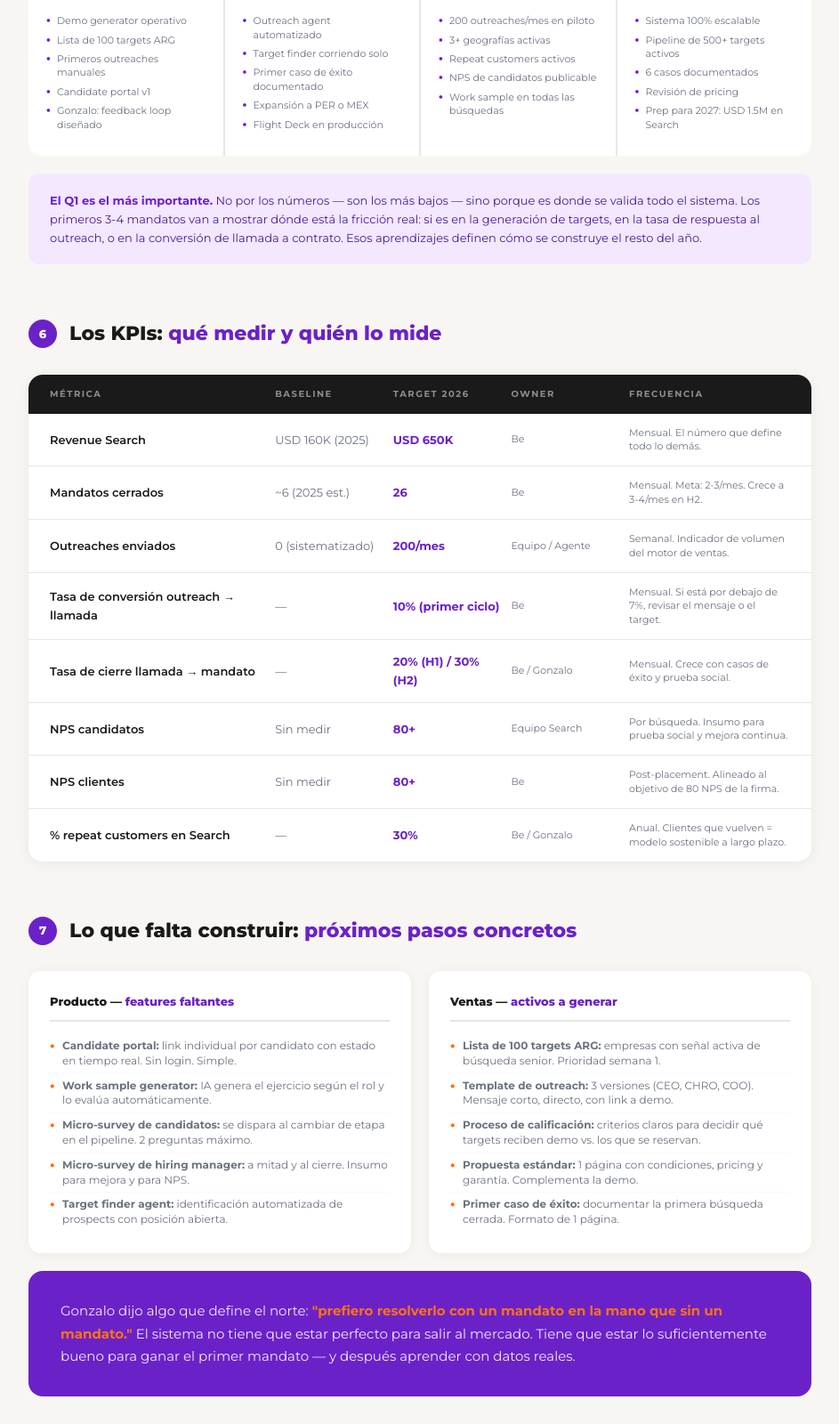
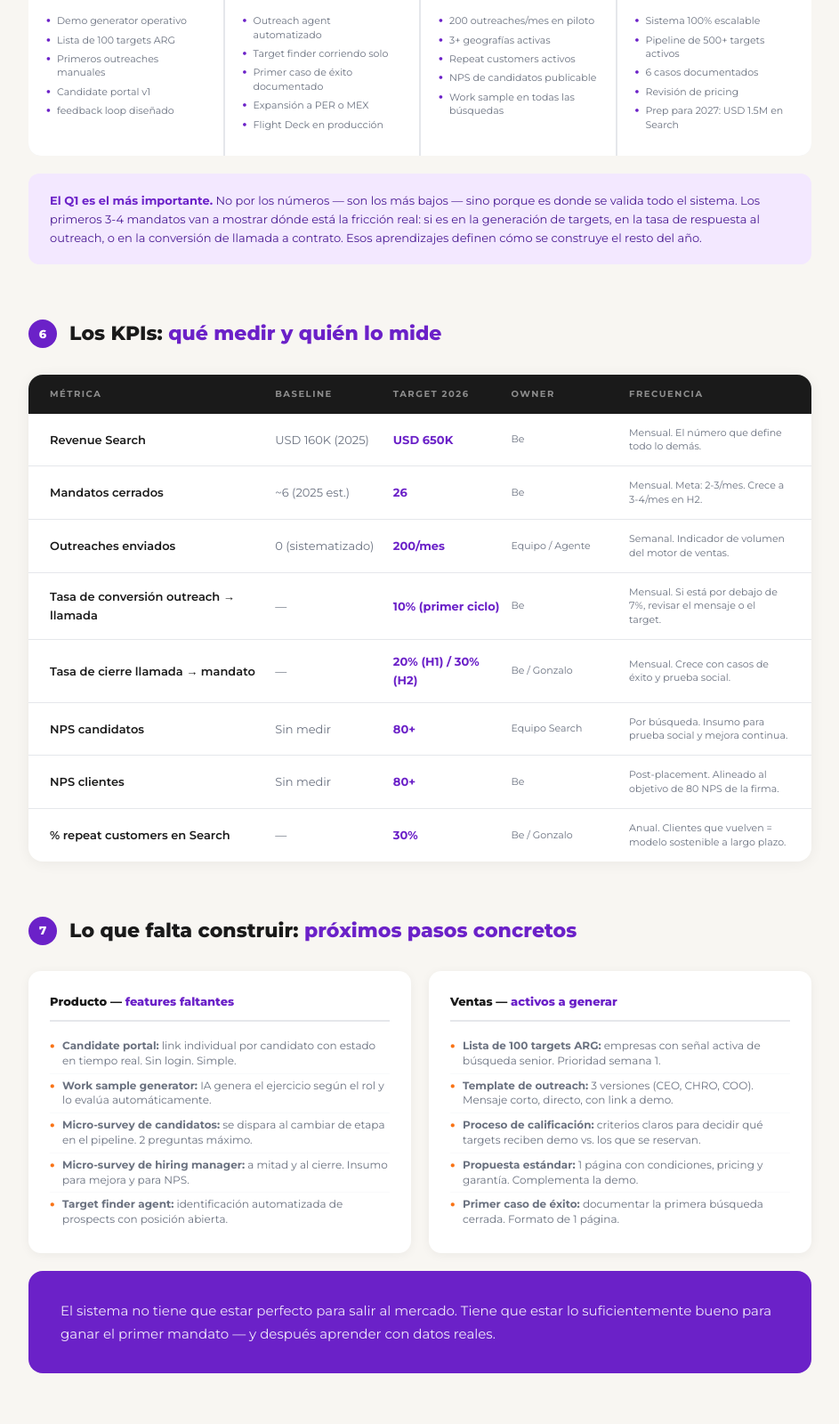
Before and after one commit to belu-garcia/possybl, a plain HTML site: page index.html in a window 1280 px wide. Shown: the part 3970-5570 px from the top of the page at 89% size, without its empty margins (168-1111 px from the left). Drawn offline with Linux system fonts and the light colour scheme.

Commit message:
Update index.html

```diff
--- a/index.html
+++ b/index.html
@@ -783,7 +783,7 @@
           <li>Lista de 100 targets ARG</li>
           <li>Primeros outreaches manuales</li>
           <li>Candidate portal v1</li>
-          <li>Gonzalo: feedback loop diseñado</li>
+          <li>feedback loop diseñado</li>
         </ul>
       </div>
       <div class="roadmap-phase">
@@ -937,7 +937,7 @@
     </div>
 
     <div class="premise">
-      <p>Gonzalo dijo algo que define el norte: <strong>"prefiero resolverlo con un mandato en la mano que sin un mandato."</strong> El sistema no tiene que estar perfecto para salir al mercado. Tiene que estar lo suficientemente bueno para ganar el primer mandato — y después aprender con datos reales.</p>
+      <p>El sistema no tiene que estar perfecto para salir al mercado. Tiene que estar lo suficientemente bueno para ganar el primer mandato — y después aprender con datos reales.</p>
     </div>
   </div>
 
```
